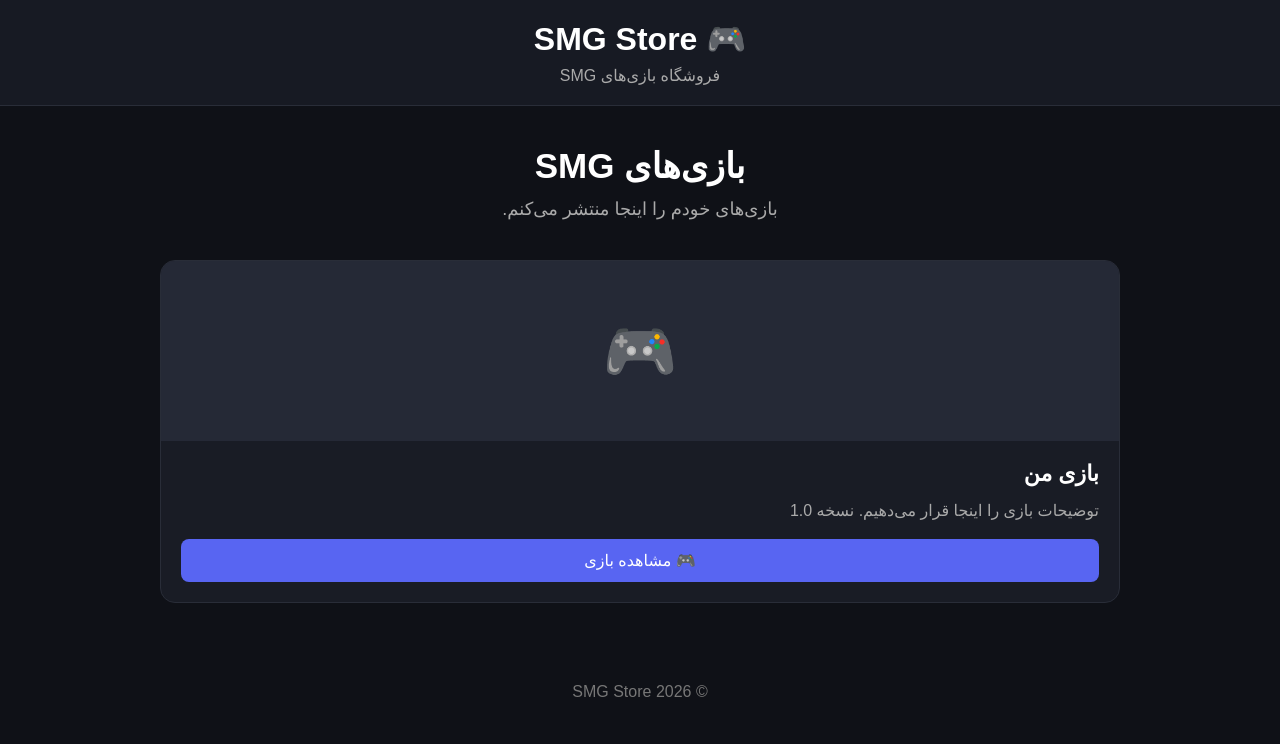
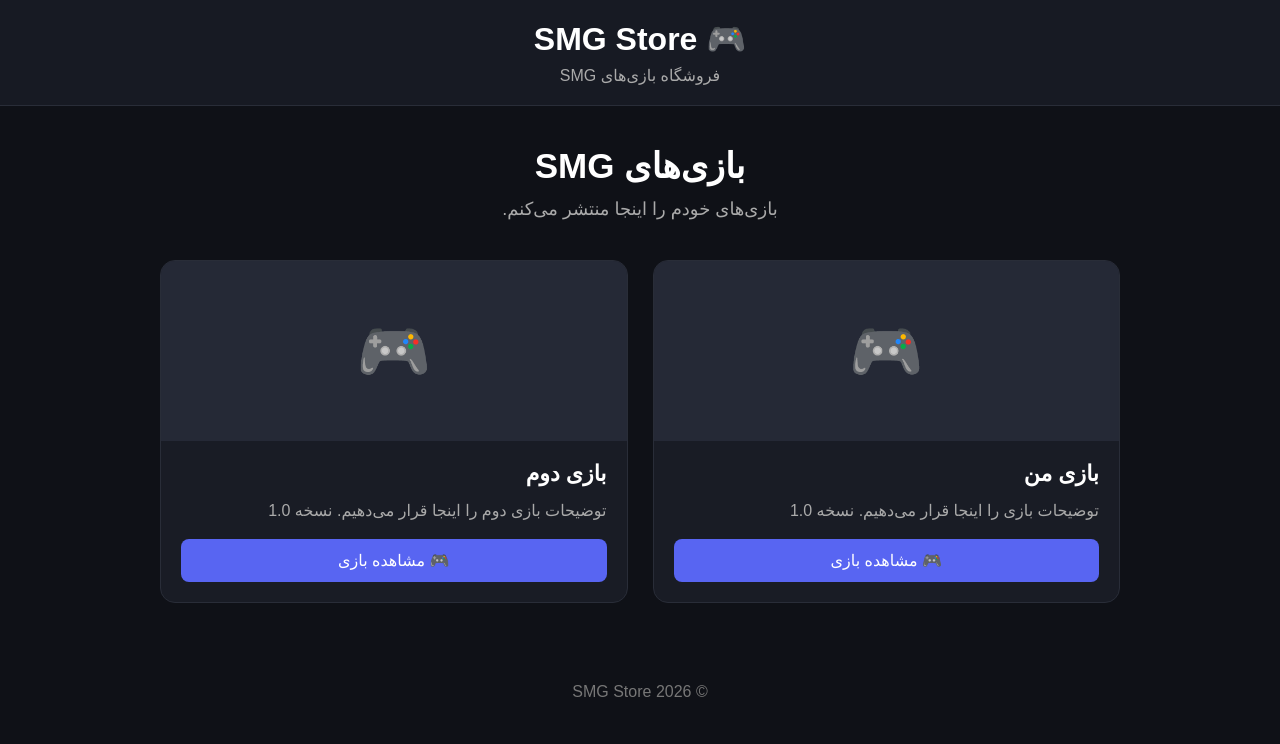
Before and after one commit to SMGgamesir/SMGgamesir.github.io, a plain HTML site: page index.html in a window 1280 px wide. Drawn offline with Linux system fonts and the light colour scheme.

Commit message:
Update index.html

```diff
--- a/index.html
+++ b/index.html
@@ -163,6 +163,29 @@
 
         </div>
 
+        <div class="game">
+
+    <div class="game-image">
+        🎮
+    </div>
+
+    <div class="game-info">
+
+        <h3>بازی دوم</h3>
+
+        <p>
+            توضیحات بازی دوم را اینجا قرار می‌دهیم.
+            نسخه 1.0
+        </p>
+
+        <a class="download" href="game2.html">
+            🎮 مشاهده بازی
+        </a>
+
+    </div>
+
+        </div>
+
     </section>
 
 </div>
```
